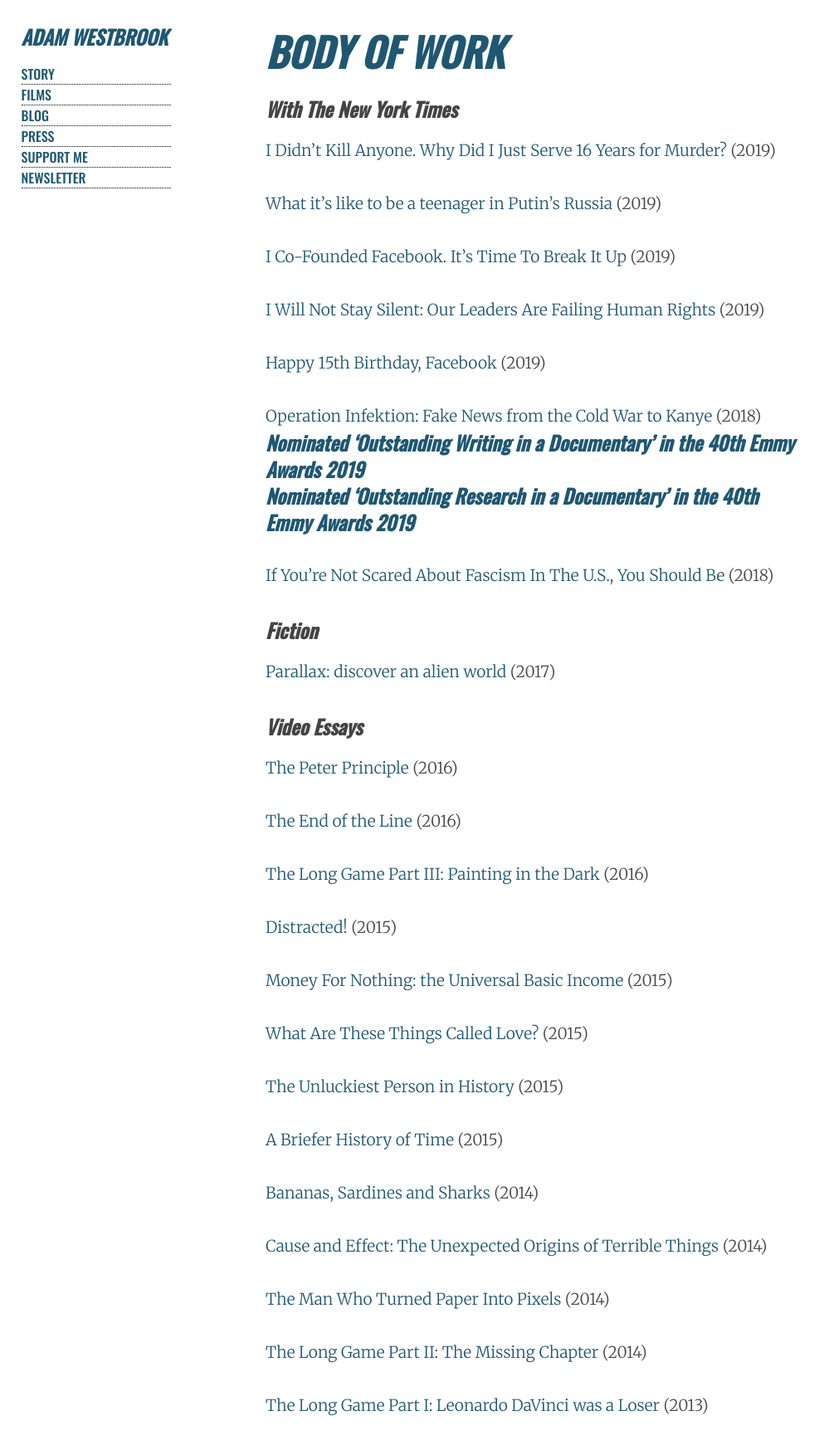
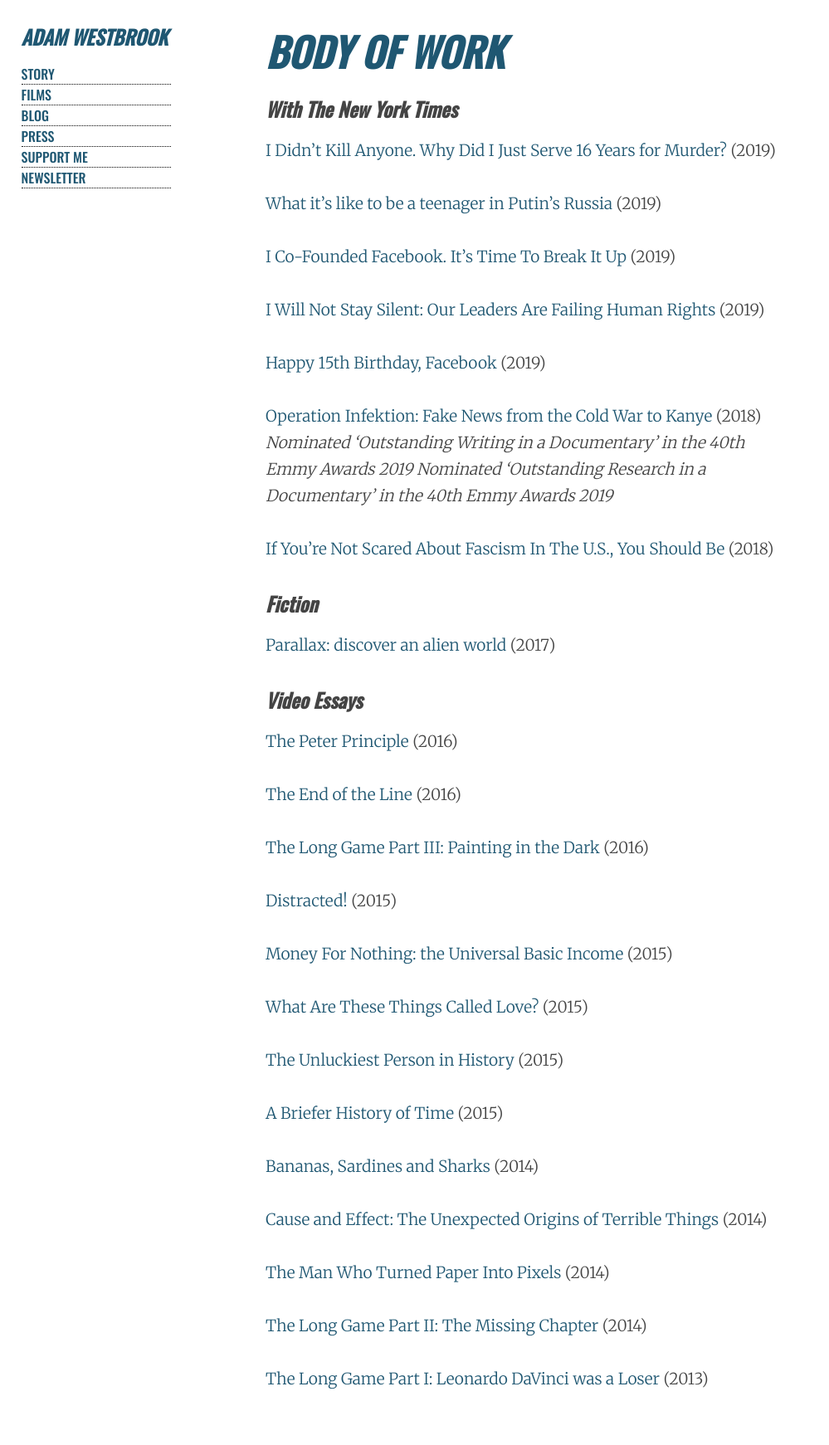
Before and after one commit to AdamWestbrook/adamwestbrook.github.io, a Jekyll site: the page built from films.md, in a window 1280 px wide. Shown: the whole page at 83% size, without its empty margins (0-999 px from the left). Built offline with Jekyll 4.4.1, drawn with Linux system fonts in a browser that asks for light colours; after the commit the page ends 1709 px from its top, so only the background shows below that.

Commit message:
Update styles

```diff
--- a/films.md
+++ b/films.md
@@ -13,8 +13,8 @@
 - [I Will Not Stay Silent: Our Leaders Are Failing Human Rights](https://www.nytimes.com/video/opinion/100000006306143/un-human-rights-violations.html) (2019)
 - [Happy 15th Birthday, Facebook](https://www.youtube.com/watch?v=GDMYgzfLi5g) (2019)
 - [Operation Infektion: Fake News from the Cold War to Kanye](http://adamwestbrook.co.uk/operation-infektion) (2018)
-###### Nominated 'Outstanding Writing in a Documentary' in the 40th Emmy Awards 2019
-###### Nominated 'Outstanding Research in a Documentary' in the 40th Emmy Awards 2019
+_Nominated 'Outstanding Writing in a Documentary' in the 40th Emmy Awards 2019_
+_Nominated 'Outstanding Research in a Documentary' in the 40th Emmy Awards 2019_
 - [If You're Not Scared About Fascism In The U.S., You Should Be](https://www.nytimes.com/2018/10/15/opinion/fascists-leaders-america-trump.html) (2018)
 
 ## Fiction
```
